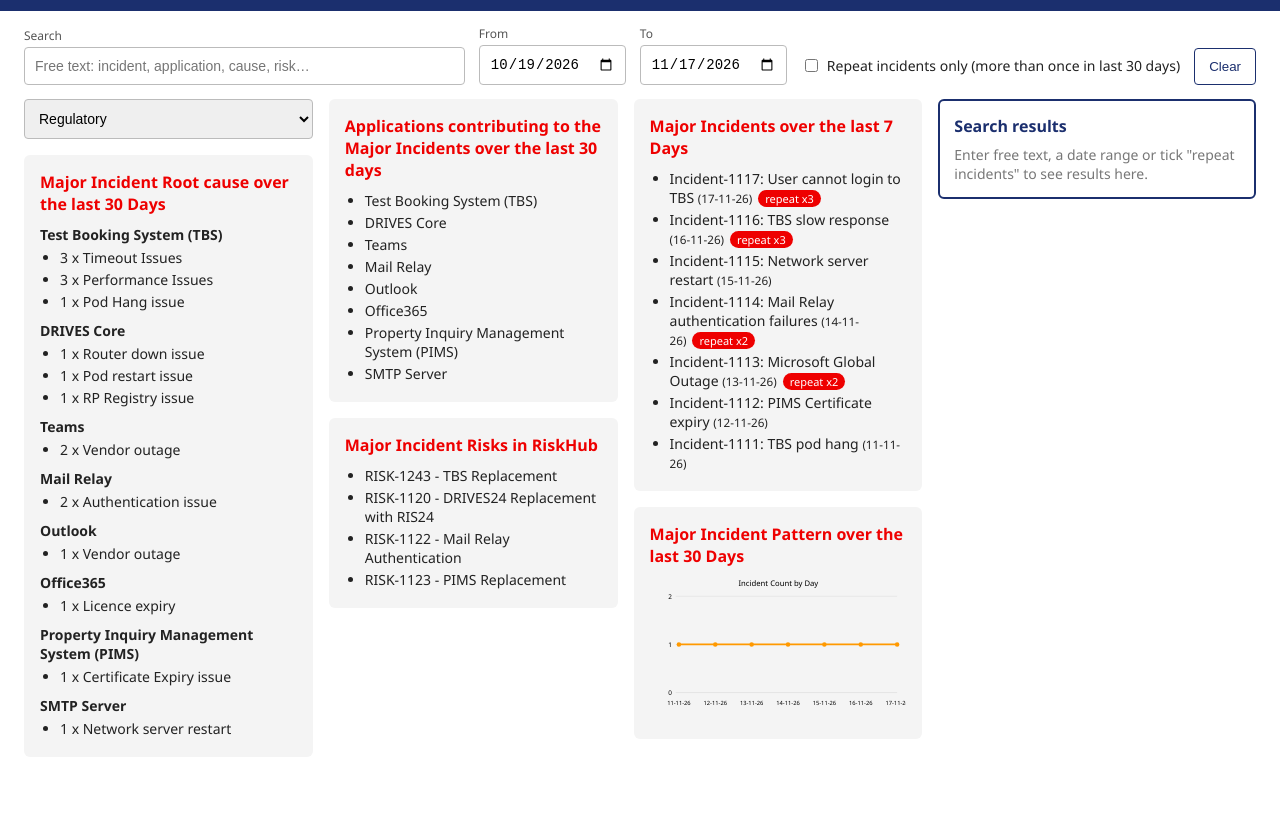
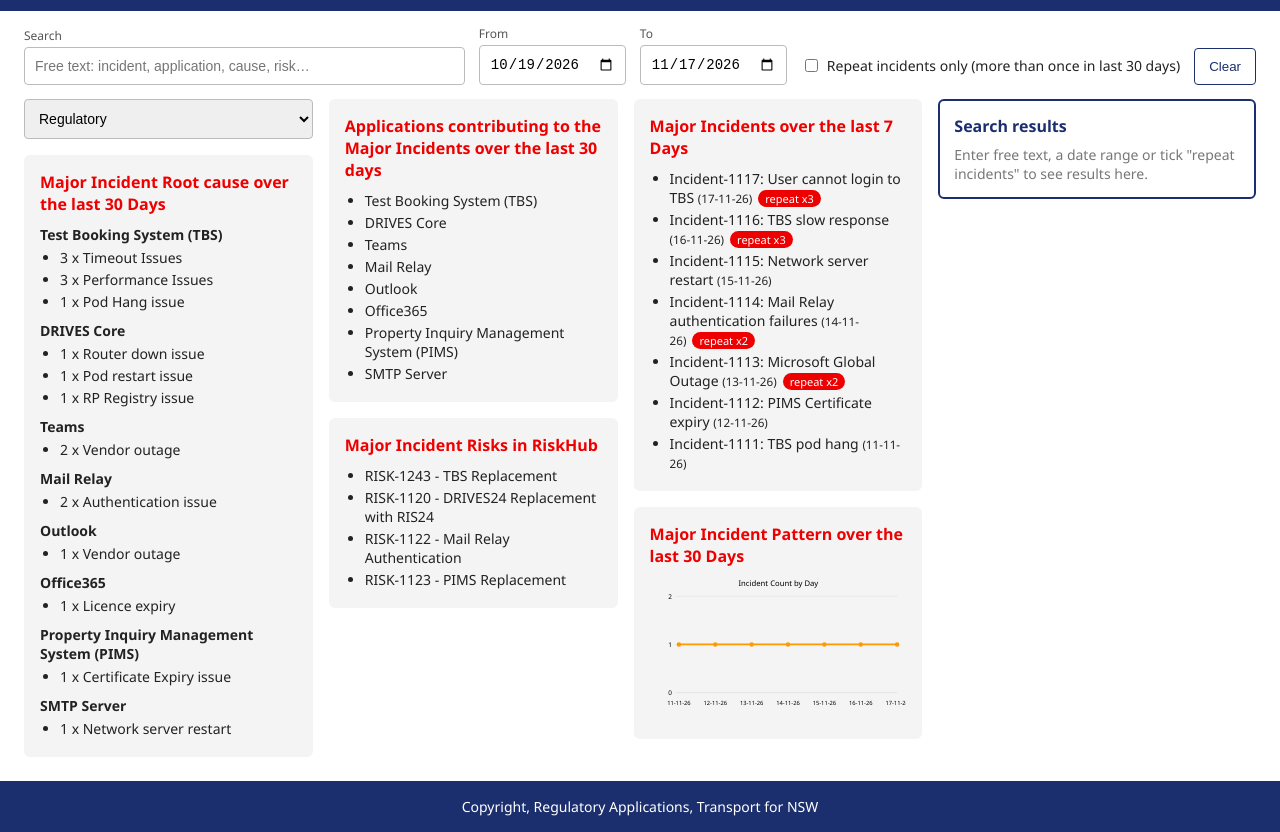
Before and after one commit to marquee-IT-visionary/power-bi, a plain HTML site: page index.html in a window 1280 px wide. Shown: the part 73-905 px from the top of the page. Before the commit the page ends 854 px from the top, so only its background shows below. Drawn offline with Linux system fonts and the light colour scheme.

Commit message:
Add centred blue footer
Co-authored-by: Copilot App <223556219+Copilot@users.noreply.github.com>

```diff
--- a/index.html
+++ b/index.html
@@ -22,6 +22,8 @@ aside h2{color:#1b2f6e;font-size:16px;margin:0 0 8px}aside ul{margin:0;padding-l
 .card h2{color:#e00;font-size:16px;margin:0 0 10px}
 .card h3{margin:10px 0 4px;font-size:14px}.card ul{margin:0;padding-left:20px}.card li{margin:3px 0;font-size:14px}
 .badge{background:#e00;color:#fff;border-radius:9px;font-size:11px;padding:1px 7px;margin-left:6px}
+footer{background:#1b2f6e;color:#fff;text-align:center;padding:16px 24px;font-size:14px}
+body{min-height:100vh;display:flex;flex-direction:column}main{flex:1;width:100%}
 .none{color:#777;font-size:14px}
 select{width:100%;padding:10px;font-size:14px;border:1px solid #bbb;border-radius:4px}
 </style></head><body>
@@ -43,6 +45,7 @@ select{width:100%;padding:10px;font-size:14px;border:1px solid #bbb;border-radiu
 <div class="card"><h2>Major Incident Pattern over the last 30 Days</h2><svg id="ch" viewBox="0 0 400 220" width="100%"></svg></div></div>
 <aside><h2>Search results</h2><div id="rsum" class="none"></div><ul id="res"></ul></aside>
 </main>
+<footer>Copyright, Regulatory Applications, Transport for NSW</footer>
 <script>
 const TODAY=new Date(2026,10,17);
 const addDays=(d,n)=>{const x=new Date(d);x.setDate(x.getDate()+n);return x};
```
Also changed, not shown: operations-dashboard/index.html (+3 -0 lines).
